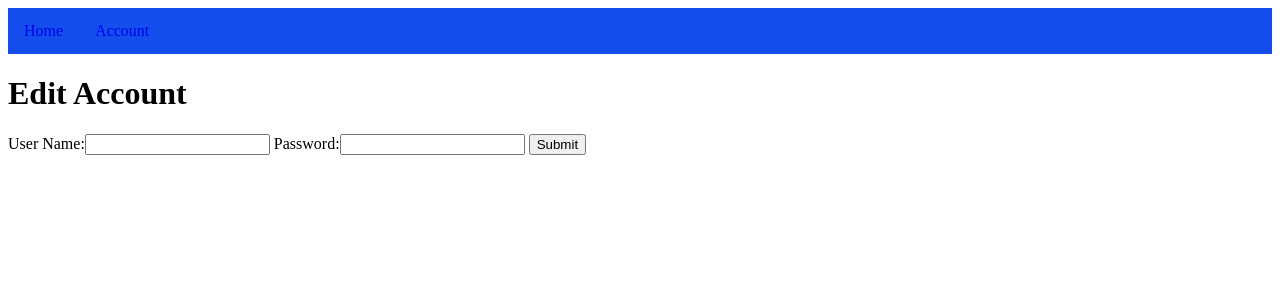
After one commit to HF-Ifrit/dbtp, a Django app: page /account/manage in a window 1280 px wide. The commit adds this page. Shown: the top 300 px of the page. Run offline with Django 3.2, Linux system fonts and the light colour scheme.

Commit message:
added edit account view, template, and url. Added form.py

```diff
--- /dev/null
+++ b/SeniorProject/DrinkBeyondThePossible/forms.py
@@ -0,0 +1,5 @@
+from django import forms
+
+class EditAccountForm(forms.Form):
+    account_name = forms.CharField(label='User Name', max_length=100)
+    password = forms.CharField(label='Password', max_length=100)
--- a/SeniorProject/DrinkBeyondThePossible/templates/DrinkBeyondThePossible/account_management.html
+++ b/SeniorProject/DrinkBeyondThePossible/templates/DrinkBeyondThePossible/account_management.html
@@ -11,6 +11,6 @@
         <a href="{% url 'ingredientList' %}" class="buttonLink">View/Update Ingredient List</a>
         <a href="{% url 'recipes' %}" class="buttonLink">View/Update Custom Drinks</a>
         <a href="commentsurl" class="buttonLink">View Comment Posts</a>
-        <a href="changeinfourl" class="buttonLink">Change Username/Email</a>
+		<a href="{% url 'editAccount' %}" class="buttonLink">Change Username/Email</a>
     </div>
 {% endblock content %}
--- /dev/null
+++ b/SeniorProject/DrinkBeyondThePossible/templates/DrinkBeyondThePossible/edit_account.html
@@ -0,0 +1,15 @@
+{% extends "DrinkBeyondThePossible/home.html" %}
+{% load static %}
+
+{% block title %}
+	<title>Edit Account</title>
+{% endblock title %}
+
+{% block content %}
+	<h1>Edit Account</h1>
+	<form action="/account" method="post">
+		{% csrf_token %}
+		{{ form }}
+		<input type="submit" value="Submit">
+	</form>
+{% endblock content %}
--- a/SeniorProject/DrinkBeyondThePossible/urls.py
+++ b/SeniorProject/DrinkBeyondThePossible/urls.py
@@ -10,4 +10,6 @@ urlpatterns = [
     path('account/recipes/add', views.newCustomDrink, name='recipeEntry'),
     path('detail', views.detail, name='detail'),
     path('results', views.results, name='results'),
+    path('account/manage', views.editAccount, name='editAccount'),
+    #path('account/manage/submit', views.redirectH
 ]
--- a/SeniorProject/DrinkBeyondThePossible/views.py
+++ b/SeniorProject/DrinkBeyondThePossible/views.py
@@ -1,4 +1,8 @@
 from django.shortcuts import render
+from .forms import EditAccountForm
+from django.http import HttpResponseRedirect
+
+from django.contrib.auth.models import User
 
 # Create your views here.
 def index(request):
@@ -51,3 +55,31 @@ def recipeList(request):
         'activePage': 'Account'
     }
     return render(request, 'DrinkBeyondThePossible/custom_drinks.html', context=context)
+
+
+def editAccount(request):
+
+    if request.method == 'POST':
+        form = EditAccountForm(request.POST)
+
+        if form.is_valid():
+
+
+            # do account change stuff
+            user = request.user
+            user.username=request.POST.get('account_name', '')
+            user.save()
+            user.set_password(request.POST.get('password', ''))
+            user.save()
+
+            return HttpResponseRedirect('/account')
+
+    else:
+        form = EditAccountForm()
+
+    return render(request, 'DrinkBeyondThePossible/edit_account.html', {'form': form})
+
+
+def getNewUserInfo(request):
+
+    pass
```
Also changed, not shown: SeniorProject/DrinkBeyondThePossible/templates/DrinkBeyondThePossible/new_account.html (added, +12 -0 lines), SeniorProject/db.sqlite3, 1 other file.
